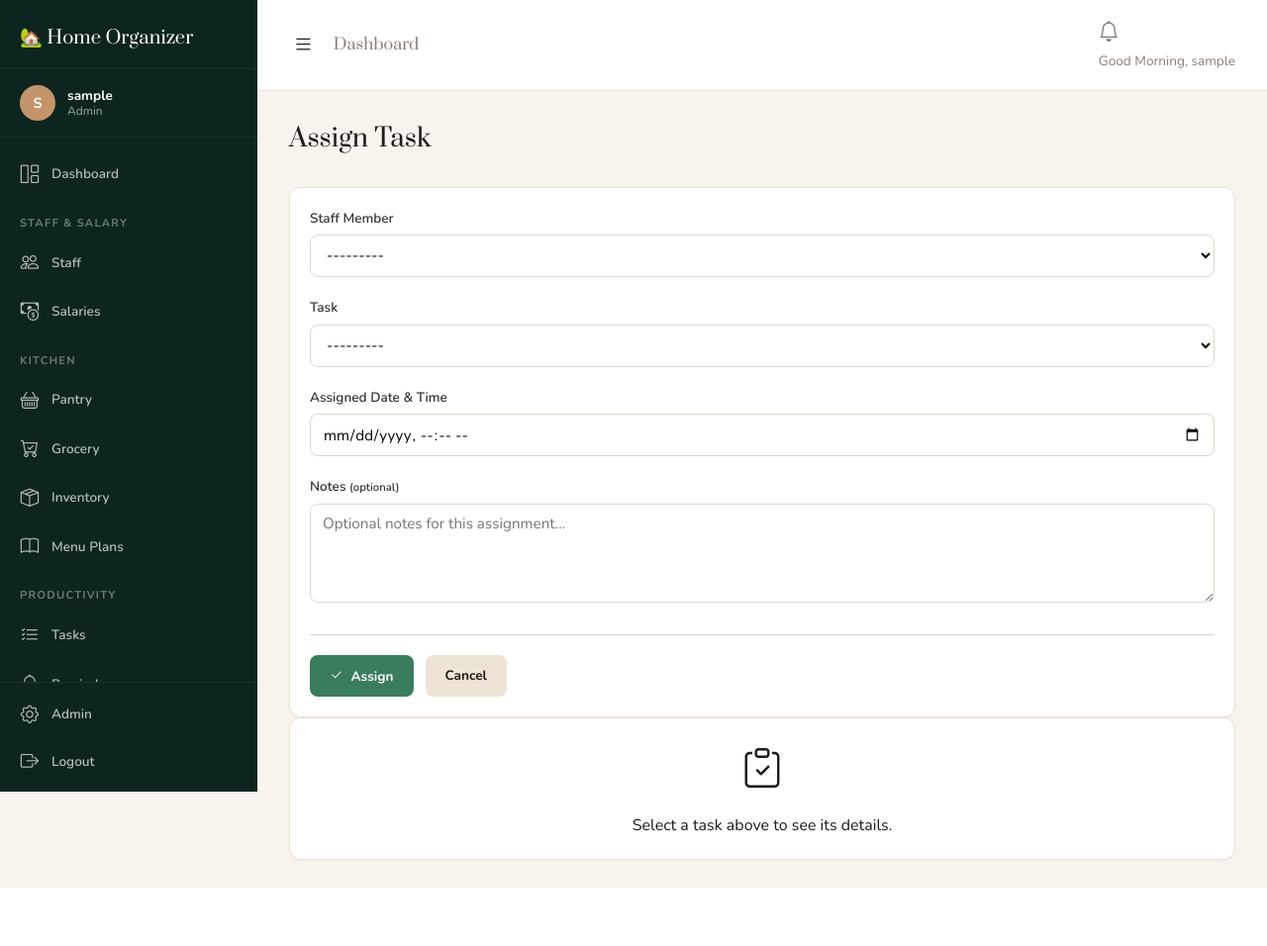
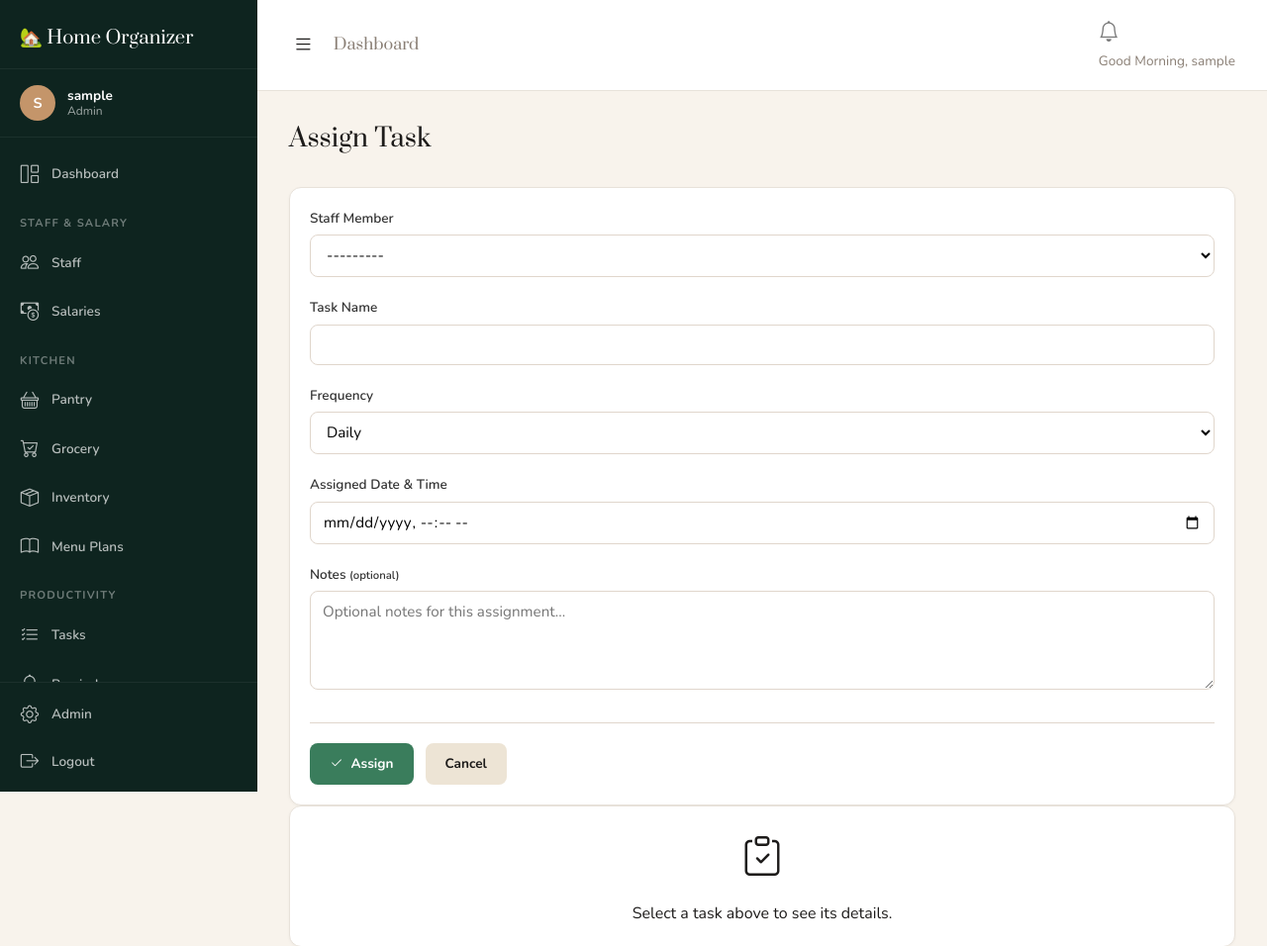
Before and after one commit to krishkrkashyap/Home-Organizer, a Django app: page /tasks/assign/ in a window 1280 px wide. Shown: the top 956 px of the page at 99% size. Before the commit the page ends 897 px from the top, so only its background shows below. Run offline with Django 4.2, Linux system fonts and the light colour scheme; the visitor is signed in with stand-in values (Sample User, id 1); data that the repository does not hold is empty.

Commit message:
feat: replace task dropdown with input fields, add frequency/day selectors, live preview

```diff
--- a/tasks_app/forms.py
+++ b/tasks_app/forms.py
@@ -8,7 +8,15 @@ class TaskTemplateForm(forms.ModelForm):
 
 class AssignTaskForm(forms.Form):
     staff = forms.ModelChoiceField(queryset=None, label='Staff Member')
-    task_template = forms.ModelChoiceField(queryset=None, label='Task')
+    task_name = forms.CharField(max_length=200, label='Task Name')
+    frequency = forms.ChoiceField(choices=[
+        ('daily', 'Daily'),
+        ('weekly', 'Weekly'),
+        ('monthly', 'Monthly'),
+        ('one_time', 'One Time')
+    ], initial='daily', label='Frequency')
+    day_of_week = forms.IntegerField(min_value=0, max_value=6, required=False, label='Day of Week (0=Mon)')
+    day_of_month = forms.IntegerField(min_value=1, max_value=31, required=False, label='Day of Month (1-31)')
     assigned_date = forms.DateTimeField(widget=forms.DateTimeInput(attrs={'type': 'datetime-local'}))
     notes = forms.CharField(widget=forms.Textarea(attrs={'rows': 3, 'placeholder': 'Optional notes for this assignment...'}), required=False)
 
@@ -16,8 +24,6 @@ class AssignTaskForm(forms.Form):
         super().__init__(*args, **kwargs)
         from staff.models import StaffProfile
         self.fields['staff'].queryset = StaffProfile.objects.filter(is_active=True)
-        self.fields['task_template'].queryset = TaskTemplate.objects.select_related('category').all()
-        self.fields['task_template'].label_from_instance = lambda obj: f'{obj.name} ({obj.get_frequency_display()})'
 
 class ReminderForm(forms.ModelForm):
     class Meta:
--- a/tasks_app/templates/tasks_app/task_assign.html
+++ b/tasks_app/templates/tasks_app/task_assign.html
@@ -21,9 +21,29 @@
                         </div>
 
                         <div class="form-group">
-                            <label for="{{ form.task_template.id_for_label }}">Task</label>
-                            {{ form.task_template }}
-                            {% if form.task_template.errors %}<div class="text-danger small mt-1">{{ form.task_template.errors }}</div>{% endif %}
+                            <label for="{{ form.task_name.id_for_label }}">Task Name</label>
+                            {{ form.task_name }}
+                            {% if form.task_name.errors %}<div class="text-danger small mt-1">{{ form.task_name.errors }}</div>{% endif %}
+                        </div>
+
+                        <div class="form-group">
+                            <label for="{{ form.frequency.id_for_label }}">Frequency</label>
+                            {{ form.frequency }}
+                            {% if form.frequency.errors %}<div class="text-danger small mt-1">{{ form.frequency.errors }}</div>{% endif %}
+                        </div>
+
+                        <div class="form-group" id="dayOfWeekGroup">
+                            <label for="{{ form.day_of_week.id_for_label }}">Day of Week</label>
+                            {{ form.day_of_week }}
+                            <small class="text-muted">0=Monday, 6=Sunday</small>
+                            {% if form.day_of_week.errors %}<div class="text-danger small mt-1">{{ form.day_of_week.errors }}</div>{% endif %}
+                        </div>
+
+                        <div class="form-group" id="dayOfMonthGroup">
+                            <label for="{{ form.day_of_month.id_for_label }}">Day of Month</label>
+                            {{ form.day_of_month }}
+                            <small class="text-muted">1-31</small>
+                            {% if form.day_of_month.errors %}<div class="text-danger small mt-1">{{ form.day_of_month.errors }}</div>{% endif %}
                         </div>
 
                         <div class="form-group">
@@ -81,33 +101,116 @@
 <script>
 const taskData = {{ task_data_json|safe }};
 
-function updatePreview(selectEl) {
-    const pk = parseInt(selectEl.value);
+function updatePreview() {
+    const taskNameInput = document.getElementById('{{ form.task_name.id_for_label }}');
+    const frequencySelect = document.getElementById('{{ form.frequency.id_for_label }}');
+    const dayOfWeekInput = document.getElementById('{{ form.day_of_week.id_for_label }}');
+    const dayOfMonthInput = document.getElementById('{{ form.day_of_month.id_for_label }}');
+
     const previewCard = document.getElementById('taskPreviewCard');
     const noTaskCard = document.getElementById('noTaskCard');
 
-    if (!pk || !taskData[pk]) {
+    const taskName = taskNameInput ? taskNameInput.value.trim() : '';
+    const frequency = frequencySelect ? frequencySelect.value : '';
+
+    if (!taskName) {
         previewCard.style.display = 'none';
         noTaskCard.style.display = 'block';
         return;
     }
 
-    const t = taskData[pk];
-    document.getElementById('previewName').textContent = t.name;
-    document.getElementById('previewCategory').textContent = t.category;
-    document.getElementById('previewFrequency').textContent = t.frequency;
-    document.getElementById('previewDescription').textContent = t.description;
+    // Find task by case-insensitive name match and frequency
+    let foundTask = null;
+    for (const [pk, task] of Object.entries(taskData)) {
+        if (task.name.toLowerCase() === taskName.toLowerCase() &&
+            (frequency === '' || task.frequency.toLowerCase() === frequency.toLowerCase())) {
+            foundTask = task;
+            break;
+        }
+    }
+
+    if (!foundTask) {
+        previewCard.style.display = 'none';
+        noTaskCard.style.display = 'block';
+        document.getElementById('previewName').textContent = '';
+        document.getElementById('previewCategory').textContent = '';
+        document.getElementById('previewFrequency').textContent = '';
+        document.getElementById('previewDescription').textContent = '';
+        document.getElementById('previewDayOfWeek').textContent = '';
+        document.getElementById('previewDayOfMonth').textContent = '';
+        return;
+    }
+
+    document.getElementById('previewName').textContent = foundTask.name;
+    document.getElementById('previewCategory').textContent = foundTask.category;
+    document.getElementById('previewFrequency').textContent = foundTask.frequency;
+    document.getElementById('previewDescription').textContent = foundTask.description;
+    document.getElementById('previewDayOfWeek').textContent = foundTask.day_of_week !== null ? foundTask.day_of_week : '—';
+    document.getElementById('previewDayOfMonth').textContent = foundTask.day_of_month !== null ? foundTask.day_of_month : '—';
 
     previewCard.style.display = 'block';
     noTaskCard.style.display = 'none';
 }
 
+function toggleDayFields() {
+    const frequencySelect = document.getElementById('{{ form.frequency.id_for_label }}');
+    const dayOfWeekGroup = document.getElementById('dayOfWeekGroup');
+    const dayOfMonthGroup = document.getElementById('dayOfMonthGroup');
+    const dayOfWeekInput = document.getElementById('{{ form.day_of_week.id_for_label }}');
+    const dayOfMonthInput = document.getElementById('{{ form.day_of_month.id_for_label }}');
+
+    if (!frequencySelect || !dayOfWeekGroup || !dayOfMonthGroup) return;
+
+    const frequency = frequencySelect.value;
+
+    // Show/hide based on frequency
+    if (frequency === 'weekly') {
+        dayOfWeekGroup.style.display = 'block';
+        dayOfMonthGroup.style.display = 'none';
+        dayOfWeekInput.required = true;
+        dayOfMonthInput.required = false;
+    } else if (frequency === 'monthly') {
+        dayOfWeekGroup.style.display = 'none';
+        dayOfMonthGroup.style.display = 'block';
+        dayOfWeekInput.required = false;
+        dayOfMonthInput.required = true;
+    } else {
+        // daily or one_time
+        dayOfWeekGroup.style.display = 'none';
+        dayOfMonthGroup.style.display = 'none';
+        dayOfWeekInput.required = false;
+        dayOfMonthInput.required = false;
+    }
+
+    // Update preview when frequency changes
+    updatePreview();
+}
+
 document.addEventListener('DOMContentLoaded', function() {
-    const select = document.getElementById('{{ form.task_template.id_for_label }}');
-    if (select) {
-        select.addEventListener('change', function() { updatePreview(this); });
-        // Show preview if editing with pre-selected value
-        if (select.value) updatePreview(select);
+    const taskNameInput = document.getElementById('{{ form.task_name.id_for_label }}');
+    const frequencySelect = document.getElementById('{{ form.frequency.id_for_label }}');
+
+    if (taskNameInput) {
+        taskNameInput.addEventListener('input', function() { updatePreview(); });
+        taskNameInput.addEventListener('paste', function() { setTimeout(() => updatePreview(), 0); });
+    }
+
+    if (frequencySelect) {
+        frequencySelect.addEventListener('change', toggleDayFields);
+        // Initialize state
+        toggleDayFields();
+        // Update preview on frequency change
+        frequencySelect.addEventListener('change', updatePreview);
+    }
+
+    // Also update preview when day fields change
+    const dayOfWeekInput = document.getElementById('{{ form.day_of_week.id_for_label }}');
+    const dayOfMonthInput = document.getElementById('{{ form.day_of_month.id_for_label }}');
+    if (dayOfWeekInput) {
+        dayOfWeekInput.addEventListener('change', updatePreview);
+    }
+    if (dayOfMonthInput) {
+        dayOfMonthInput.addEventListener('change', updatePreview);
     }
 });
 </script>
--- a/tasks_app/views.py
+++ b/tasks_app/views.py
@@ -37,21 +37,61 @@ def task_assign(request):
             'description': t.description or 'No description provided.',
             'category': t.category.name if t.category else '—',
             'frequency': t.get_frequency_display(),
+            'day_of_week': t.day_of_week,
+            'day_of_month': t.day_of_month,
         }
 
     if request.method == 'POST':
         form = AssignTaskForm(request.POST)
         if form.is_valid():
             staff = form.cleaned_data['staff']
-            template = form.cleaned_data['task_template']
+            task_name = form.cleaned_data['task_name'].strip()
+            frequency = form.cleaned_data['frequency']
+            day_of_week = form.cleaned_data.get('day_of_week')
+            day_of_month = form.cleaned_data.get('day_of_month')
             date = form.cleaned_data['assigned_date']
             notes = form.cleaned_data.get('notes', '')
-            AssignedTask.objects.get_or_create(
-                staff=staff, task_template=template, assigned_date=date,
-                defaults={'is_completed': False, 'notes': notes}
-            )
-            messages.success(request, f'Task assigned to {staff.name}.')
-            return redirect('tasks_app:task_dashboard')
+
+            # Validate day_of_week/day_of_month based on frequency
+            if frequency == 'weekly' and day_of_week is None:
+                form.add_error('day_of_week', 'Day of week is required for weekly tasks')
+            if frequency == 'monthly' and day_of_month is None:
+                form.add_error('day_of_month', 'Day of month is required for monthly tasks')
+            if frequency in ['daily', 'one_time'] and (day_of_week is not None or day_of_month is not None):
+                form.add_error(None, 'Day of week/month should not be set for daily/one-time tasks')
+
+            if form.is_valid():
+                # Find or create TaskTemplate by name and frequency
+                template, created = TaskTemplate.objects.get_or_create(
+                    name__iexact=task_name,
+                    frequency=frequency,
+                    defaults={
+                        'day_of_week': day_of_week if frequency == 'weekly' else None,
+                        'day_of_month': day_of_month if frequency == 'monthly' else None,
+                        'category': None
+                    }
+                )
+
+                # If template existed but day_of_week/day_of_month don't match, update them
+                if not created:
+                    updated = False
+                    if frequency == 'weekly' and template.day_of_week != day_of_week:
+                        template.day_of_week = day_of_week
+                        updated = True
+                    if frequency == 'monthly' and template.day_of_month != day_of_month:
+                        template.day_of_month = day_of_month
+                        updated = True
+                    if updated:
+                        template.save()
+
+                AssignedTask.objects.get_or_create(
+                    staff=staff, task_template=template, assigned_date=date,
+                    defaults={'is_completed': False, 'notes': notes}
+                )
+
+                action = "created" if created else "found/updated"
+                messages.success(request, f'Task "{task_name}" ({template.get_frequency_display()}) {action} and assigned to {staff.name}.')
+                return redirect('tasks_app:task_dashboard')
     else:
         form = AssignTaskForm()
     return render(request, 'tasks_app/task_assign.html', {
```
